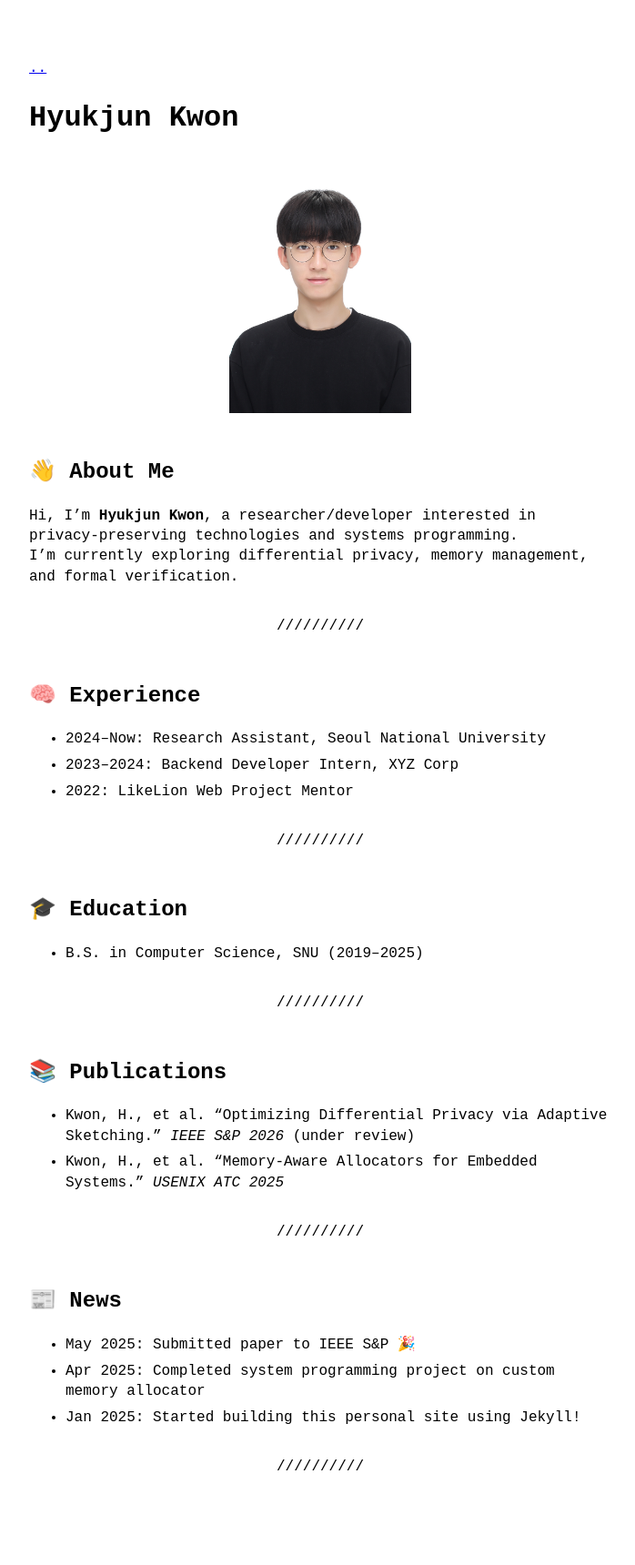
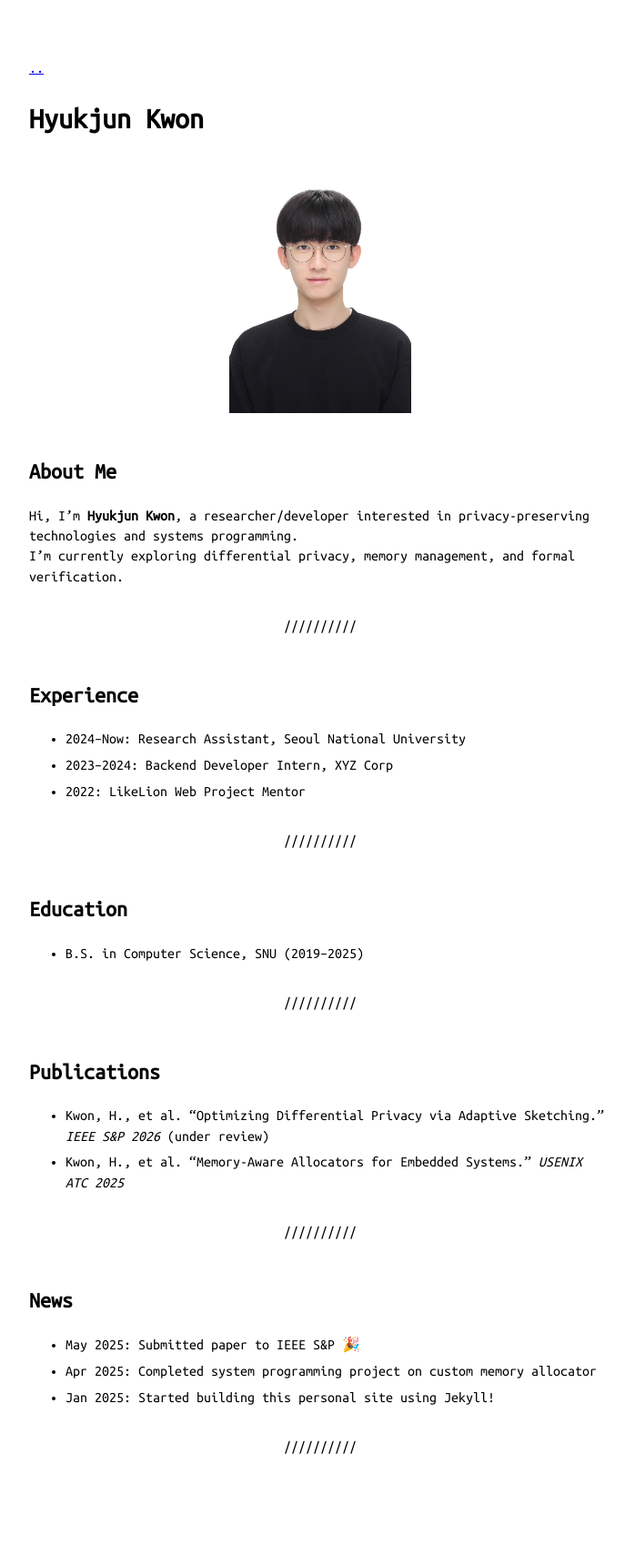
Before and after one commit to Hyoek-Jun-Kwon/Hyoek-Jun-Kwon.github.io, a Jekyll site: the page built from index.md, in a window 1280 px wide. Shown: the whole page at 91% size, without its empty margins (288-986 px from the left). Built offline with Jekyll 4.4.1, drawn with Linux system fonts in a browser that asks for light colours; after the commit the page ends 1697 px from its top, so only the background shows below that.

Commit message:
Feat. font

```diff
--- a/index.md
+++ b/index.md
@@ -3,16 +3,24 @@ layout: page
 title: "Hyukjun Kwon"
 ---
 
+<link href="https://fonts.googleapis.com/css2?family=Ubuntu+Mono&display=swap" rel="stylesheet">
+
+<style>
+body {
+  font-family: 'Ubuntu Mono', monospace;
+}
+</style>
+
 ![profile](assets/Hyukjun_Kwon.jpg){: width="200px" }
 
-## 👋 About Me
+## About Me
 
 Hi, I'm **Hyukjun Kwon**, a researcher/developer interested in privacy-preserving technologies and systems programming.
 I'm currently exploring differential privacy, memory management, and formal verification.
 
 ---
 
-## 🧠 Experience
+## Experience
 
 - 2024–Now: Research Assistant, Seoul National University
 - 2023–2024: Backend Developer Intern, XYZ Corp
@@ -20,20 +28,20 @@ I'm currently exploring differential privacy, memory management, and formal veri
 
 ---
 
-## 🎓 Education
+## Education
 
 - B.S. in Computer Science, SNU (2019–2025)
 
 ---
 
-## 📚 Publications
+## Publications
 
 - Kwon, H., et al. "Optimizing Differential Privacy via Adaptive Sketching." _IEEE S&P 2026_ (under review)
 - Kwon, H., et al. "Memory-Aware Allocators for Embedded Systems." _USENIX ATC 2025_
 
 ---
 
-## 📰 News
+## News
 
 - May 2025: Submitted paper to IEEE S&P 🎉
 - Apr 2025: Completed system programming project on custom memory allocator
```
